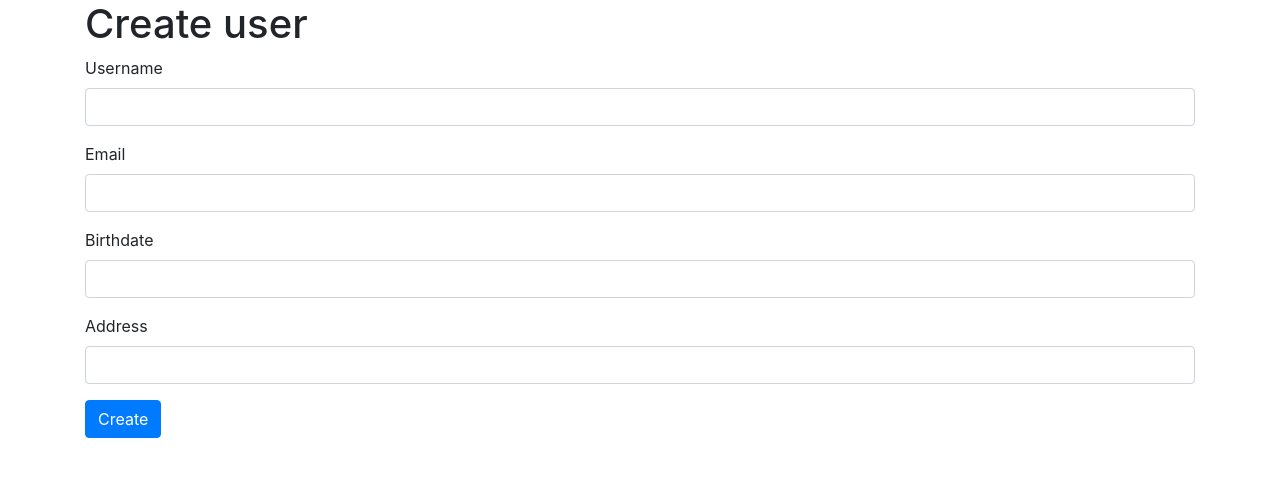
After one commit to rusg77/mapillary, a Flask app: page /create_user in a window 1280 px wide. The commit adds this page. Shown: the top 477 px of the page. Run offline with Flask 2, Linux system fonts and the light colour scheme; some libraries are stand-ins or nearby versions.

Commit message:
Add create user form

```diff
--- /dev/null
+++ b/app/forms/create_user_form.py
@@ -0,0 +1,10 @@
+from flask_wtf import FlaskForm
+from wtforms import StringField, SubmitField
+
+
+class CreateUserForm(FlaskForm):
+    username = StringField('username')
+    email = StringField('email')
+    birthdate = StringField('birthdate')
+    address = StringField('address')
+    submit = SubmitField('Create')
--- a/app/routes/automation.py
+++ b/app/routes/automation.py
@@ -3,7 +3,7 @@ from flask import jsonify
 from app import app, User, db
 
 
-@app.route("/api/v1/automation/clean_up_users", methods=["POST"])
+@app.route('/api/v1/automation/clean_up_users', methods=['POST'])
 def clean_up_users():
     User.query.delete()
     db.session.commit()
--- a/app/routes/user.py
+++ b/app/routes/user.py
@@ -3,7 +3,7 @@ from flask import request, jsonify
 from app import app, User, db
 
 
-@app.route("/api/v1/users", methods=["POST"])
+@app.route('/api/v1/users', methods=['POST'])
 def create_user():
     data = request.get_json()
     username = data.get('username')
@@ -20,7 +20,7 @@ def create_user():
         return jsonify(error=str(e)), 400
 
 
-@app.route("/api/v1/users", methods=["GET"])
+@app.route('/api/v1/users', methods=['GET'])
 def get_users():
     users = User.query.all()
     return jsonify(users=[user.to_json() for user in users])
--- a/app/routes/web.py
+++ b/app/routes/web.py
@@ -1,9 +1,26 @@
-from flask import render_template
+from flask import render_template, flash, redirect
 
-from app import app, User
+from app import app, User, request, db
+from app.forms.create_user_form import CreateUserForm
 
 
-@app.route("/", methods=["GET"])
+@app.route('/', methods=['GET'])
 def index():
     users = User.query.all()
     return render_template('user_list.html', users=users)
+
+
+@app.route('/create_user', methods=['GET', 'POST'])
+def create_user_form():
+    form = CreateUserForm()
+    if request.method == 'POST' and form.validate():
+        try:
+            user = User(form.username.data, form.email.data, form.birthdate.data, form.address.data)
+
+            db.session.add(user)
+            db.session.commit()
+            flash('User added!')
+            return redirect('/')
+        except AssertionError as e:
+            flash(str(e))
+    return render_template('create_user.html', form=form)
--- a/app/templates/base.html
+++ b/app/templates/base.html
@@ -3,6 +3,12 @@
 <head>
     <link rel="stylesheet" href="https://maxcdn.bootstrapcdn.com/bootstrap/4.0.0/css/bootstrap.min.css"
           integrity="sha384-Gn5384xqQ1aoWXA+058RXPxPg6fy4IWvTNh0E263XmFcJlSAwiGgFAW/dAiS6JXm" crossorigin="anonymous">
+    <script src="https://code.jquery.com/jquery-3.3.1.slim.min.js"
+            integrity="sha384-q8i/X+965DzO0rT7abK41JStQIAqVgRVzpbzo5smXKp4YfRvH+8abtTE1Pi6jizo"
+            crossorigin="anonymous"></script>
+    <script src="https://stackpath.bootstrapcdn.com/bootstrap/4.1.3/js/bootstrap.min.js"
+            integrity="sha384-ChfqqxuZUCnJSK3+MXmPNIyE6ZbWh2IMqE241rYiqJxyMiZ6OW/JmZQ5stwEULTy"
+            crossorigin="anonymous"></script>
 </head>
 <body>
 <style>
@@ -18,7 +24,19 @@
         hyphens: auto;
     }
 </style>
-<div class="container">
+<div class="container mb-5">
+    {% with messages = get_flashed_messages() %}
+        {% if messages %}
+            {% for message in messages %}
+                <div class="alert alert-primary" role="alert">
+                    {{ message }}
+                    <button type="button" class="close" data-dismiss="alert" aria-label="Close">
+                        <span aria-hidden="true">&times;</span>
+                    </button>
+                </div>
+            {% endfor %}
+        {% endif %}
+    {% endwith %}
     {% block content %}{% endblock %}
 </div>
 </body>
--- /dev/null
+++ b/app/templates/create_user.html
@@ -0,0 +1,30 @@
+{% extends 'base.html' %}
+
+{% block content %}
+    <h1>Create user</h1>
+    <form action="" method="post">
+        {{ form.hidden_tag() }}
+
+        <div class="form-group">
+            <label for="username">Username</label>
+            {{ form.username(class="form-control") }}
+        </div>
+
+        <div class="form-group">
+            <label for="username">Email</label>
+            {{ form.email(class="form-control") }}
+        </div>
+
+        <div class="form-group">
+            <label for="username">Birthdate</label>
+            {{ form.birthdate(class="form-control") }}
+        </div>
+
+        <div class="form-group">
+            <label for="username">Address</label>
+            {{ form.address(class="form-control") }}
+        </div>
+
+        {{ form.submit(class="btn btn-primary") }}
+    </form>
+{% endblock %}
--- a/app/templates/user_list.html
+++ b/app/templates/user_list.html
@@ -22,4 +22,5 @@
         {% endfor %}
         </tbody>
     </table>
+    <a href="{{ url_for('create_user_form') }}" class="btn btn-primary">Create user</a>
 {% endblock %}
--- a/config.py
+++ b/config.py
@@ -7,6 +7,7 @@ class Config(object):
     CSRF_ENABLED = True
     SQLALCHEMY_TRACK_MODIFICATIONS = False
     MAX_FIELD_LENGTH = 255
+    SECRET_KEY = 'secret_key'
 
 
 class DevelopmentConfig(Config):
--- a/requirements.txt
+++ b/requirements.txt
@@ -2,3 +2,4 @@ Flask==1.0.2
 Flask-SQLAlchemy==2.3.1
 Flask-Migrate==2.2.1
 psycopg2-binary==2.7.5
+flask-wtf==1.0.2
```
Also changed, not shown: app/forms/__init__.py (added).
